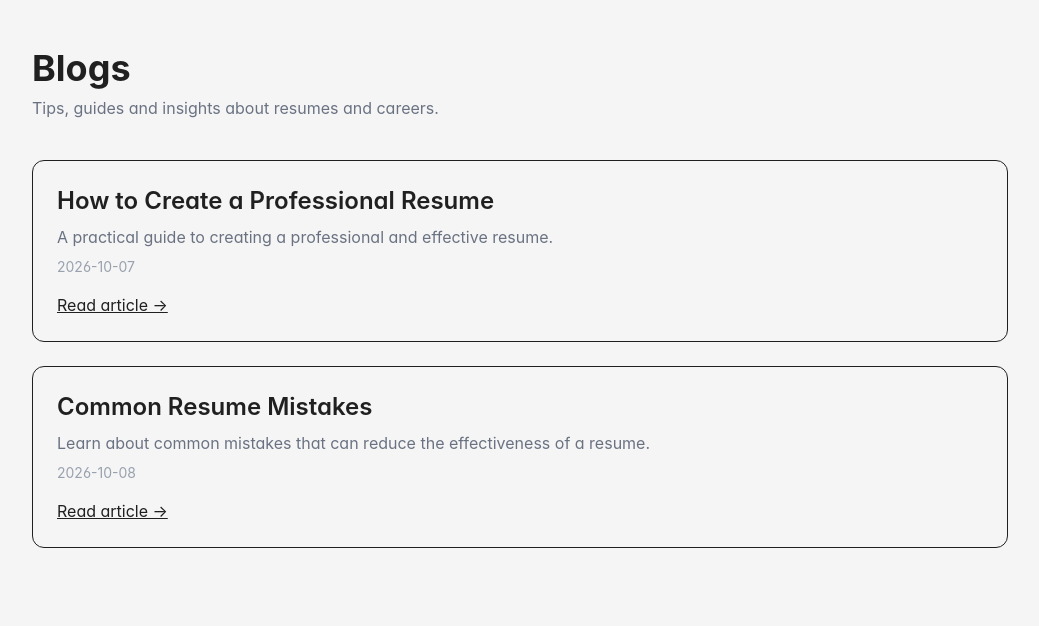
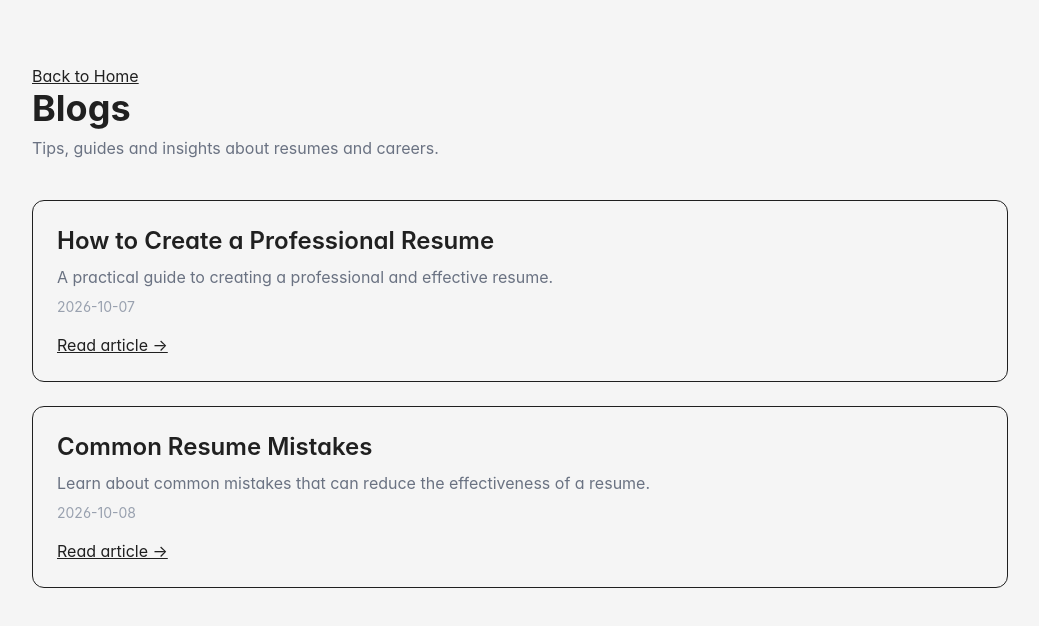
Before and after one commit to Gitanuj993/create-resume-ui, a React (Vite) app: page /blogs in a window 1280 px wide. Shown: the top 626 px of the page, without its empty margins (120-1159 px from the left). Built offline with nearby package versions, Linux system fonts and the light colour scheme.

Commit message:
Add 'Back to Home' link to Blogs page

```diff
--- a/src/pages/Blogs.tsx
+++ b/src/pages/Blogs.tsx
@@ -60,6 +60,12 @@ export default function Blogs() {
   // All blogs page
   return (
     <main className="max-w-5xl mx-auto px-6 py-12">
+      <Link
+              to="/"
+              className="inline-block mt-4 underline"
+            >
+              Back to Home
+            </Link>
       <h1 className="text-4xl font-bold">
         Blogs
       </h1>
```
